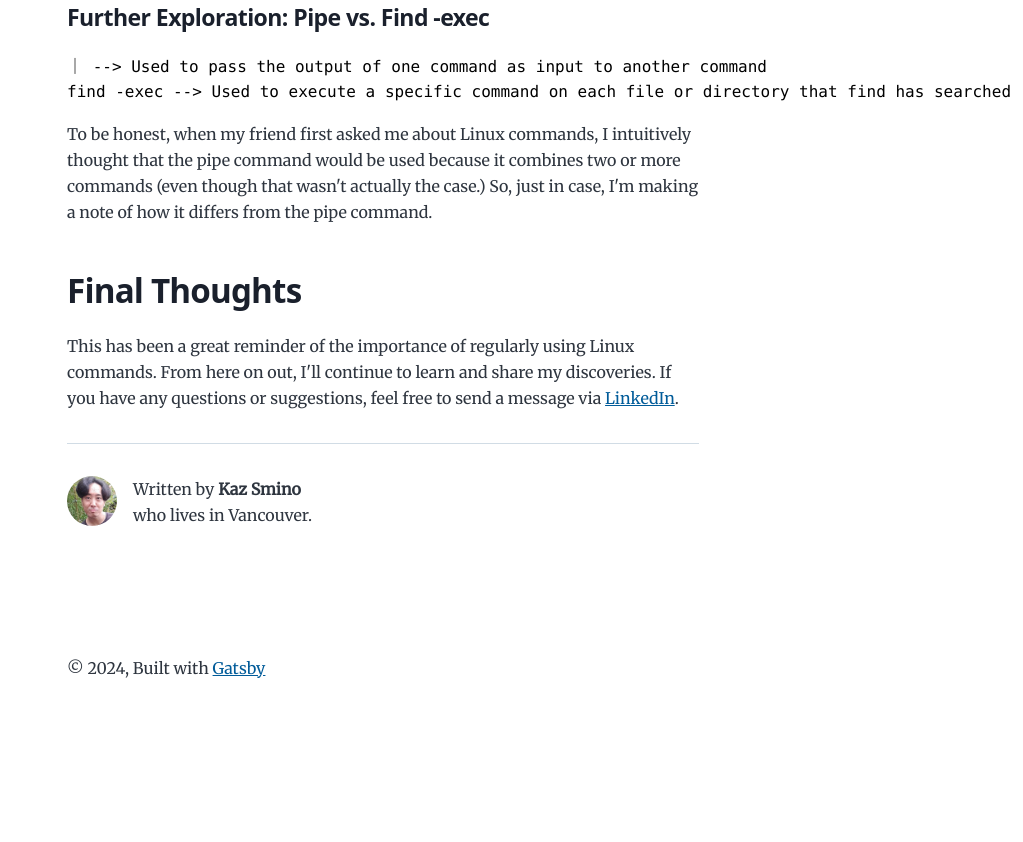
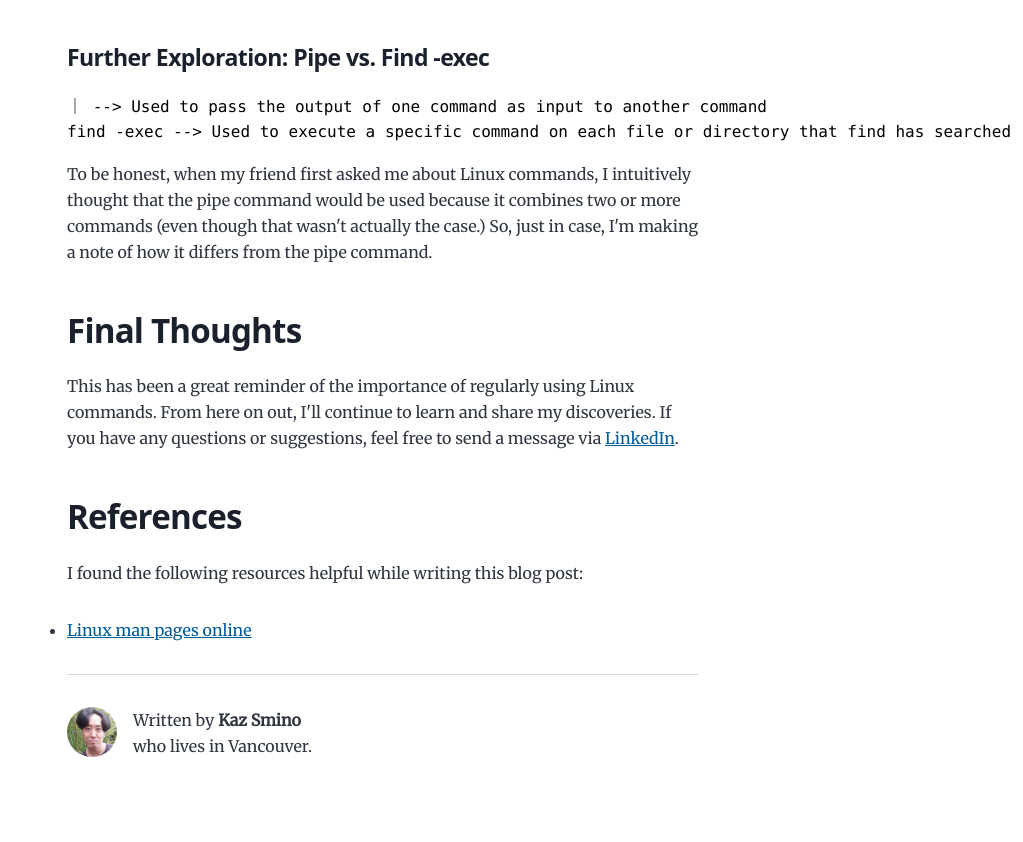
Before and after one commit to Kaz-Smino/gatsby-headless-blog, a Gatsby site: page /test-2024-01-11/ in a window 1280 px wide. Shown: the part 2202-3044 px from the top of the page, without its empty margins (257-1280 px from the left). Before the commit the page ends 2946 px from the top, so only its background shows below. Built offline with nearby package versions, Linux system fonts and the light colour scheme; Gatsby itself is replaced by a stand-in of ours; some packages are replaced by stand-ins of ours; code samples lack their colours.

Commit message:
Update index.md

```diff
--- a/content/blog/test-2024-01-11/index.md
+++ b/content/blog/test-2024-01-11/index.md
@@ -19,6 +19,7 @@ The other day, a friend asked me a question about Linux commands that I couldn't
  -  [Main Content](#anchor2)
  -  [Further Exploration: Pipe vs. Find -exec](#anchor3)
  -  [Final Thoughts](#anchor4)
+ -  [References](#anchor5)
 
 <a id="anchor1"></a>
 ## Prerequisites
@@ -83,3 +84,10 @@ To be honest, when my friend first asked me about Linux commands, I intuitively
 ## Final Thoughts
 
 This has been a great reminder of the importance of regularly using Linux commands. From here on out, I'll continue to learn and share my discoveries. If you have any questions or suggestions, feel free to send a message via [LinkedIn](https://www.linkedin.com/in/kaz-smino-27a20a178).
+
+<a id="anchor5"></a>
+## References
+
+I found the following resources helpful while writing this blog post:
+
+- [Linux man pages online](https://man7.org/linux/man-pages/man1/find.1.html#EXAMPLES)
```
